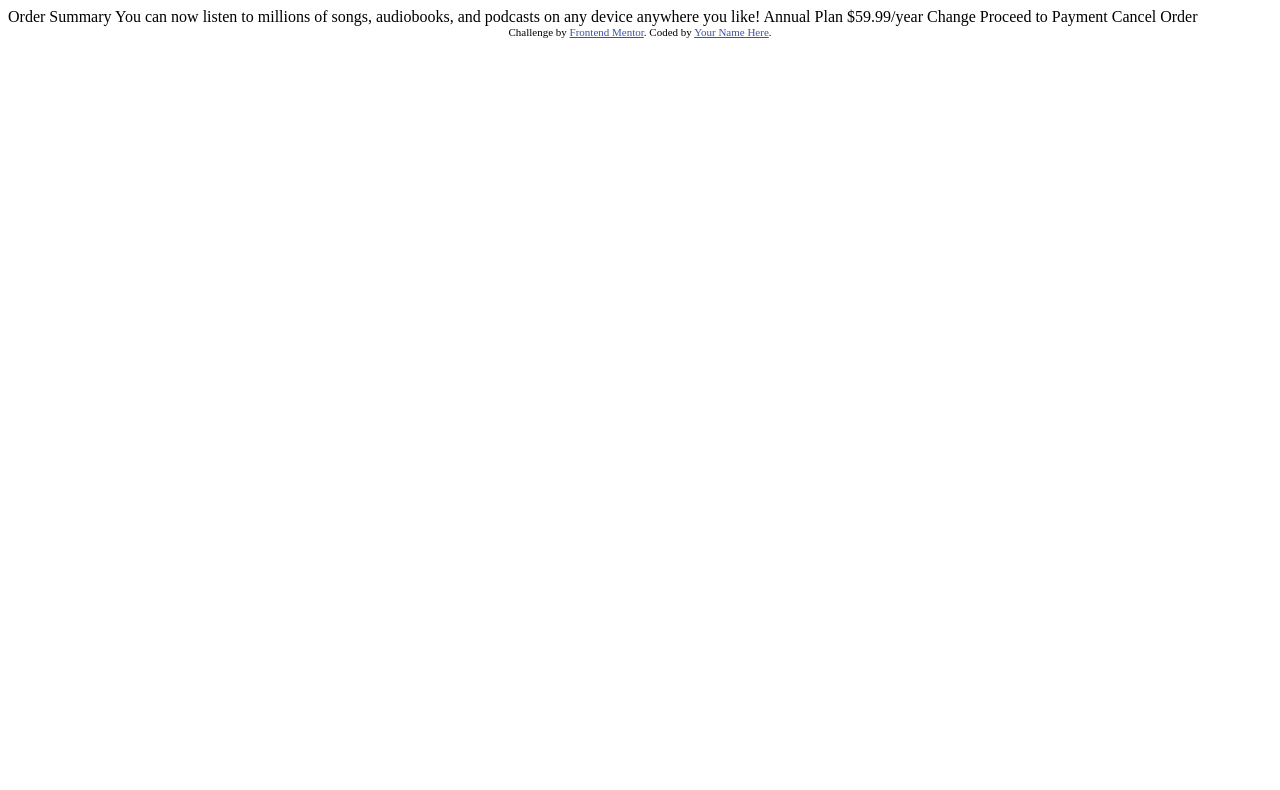
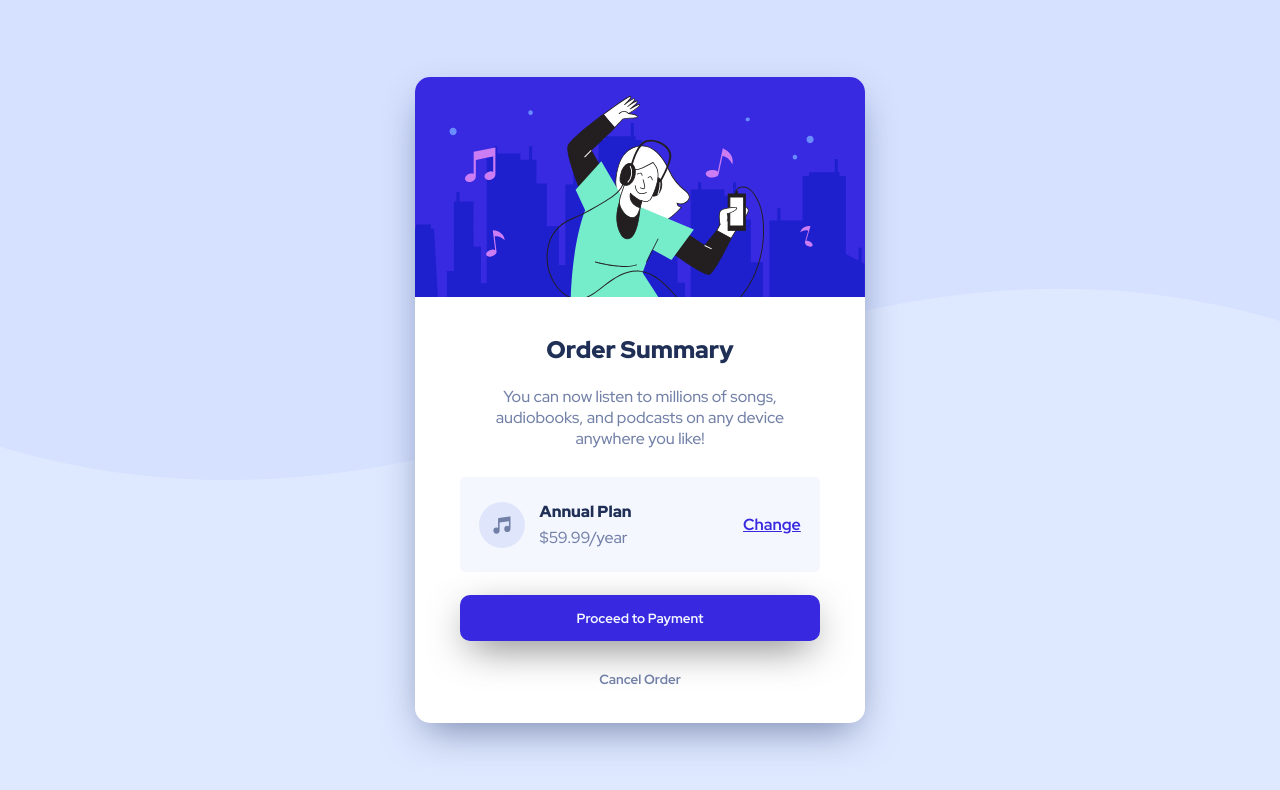
Before and after one commit to GereltuyaMz/order-card-component, a plain HTML site: page index.html in a window 1280 px wide. Drawn offline with Linux system fonts and the light colour scheme.

Commit message:
finish style on summary card

```diff
--- a/index.css
+++ b/index.css
@@ -0,0 +1,143 @@
+body {
+	background-color: #dee8ff;
+	font-family: "Red Hat Display", sans-serif;
+}
+
+*,
+*::before,
+*::after {
+	box-sizing: border-box;
+	margin: 0;
+	padding: 0;
+}
+
+h2 {
+	font-weight: 900;
+	color: hsl(223, 47%, 23%);
+}
+
+p {
+	margin: 0.8rem 0;
+	font-size: 1em;
+	color: hsl(224, 23%, 55%);
+}
+
+.background-image {
+	background-image: url("./images/pattern-background-desktop.svg");
+	background-position: center;
+	background-repeat: no-repeat;
+	background-size: cover;
+	height: 60vh;
+}
+
+.container {
+	display: flex;
+	justify-content: center;
+	align-items: center;
+	height: 100vh;
+}
+
+.order-card {
+	background-color: #fff;
+	width: 450px;
+	border-radius: 15px;
+	box-shadow: 0px 15px 40px -10px hsl(224, 23%, 55%);
+}
+
+.order-card > img {
+	border-radius: 15px 15px 0px 0px;
+}
+
+.order-summary {
+	display: flex;
+	flex-direction: column;
+	justify-content: center;
+	align-items: center;
+	margin-top: 2rem;
+}
+
+.content {
+	text-align: center;
+	width: 300px;
+	margin: 1.3rem 0;
+}
+
+.annual-plan {
+	display: flex;
+	justify-content: space-between;
+	align-items: center;
+	width: 80%;
+	margin: 0.5rem 0;
+	padding: 1.2rem;
+	border: none;
+	border-radius: 5px;
+	background-color: hsl(225, 100%, 98%);
+}
+
+.annual-content {
+	display: flex;
+	justify-content: center;
+	align-items: center;
+}
+
+.music-icon {
+	height: 46px;
+}
+
+.change-link {
+	font-weight: 700;
+	color: hsl(245, 75%, 52%);
+}
+
+.text-container > p {
+	margin: 0.3rem 0.9rem;
+}
+
+.text-header {
+	font-weight: 900;
+	color: hsl(223, 47%, 23%);
+}
+
+.payment-btn {
+	width: 80%;
+	padding: 0.9rem 0;
+	margin: 0.9rem 0;
+	border-radius: 10px;
+	background-color: hsl(245, 75%, 52%);
+	color: hsl(225, 100%, 98%);
+	border: none;
+	font-family: "Red Hat Display", sans-serif;
+	font-weight: 700;
+	box-shadow: 0px 12px 40px -10px rgba(0, 0, 0, 0.67);
+	cursor: pointer;
+}
+
+.cancel-btn {
+	padding: 0.4rem 0.3rem;
+	background-color: transparent;
+	border: none;
+	margin-bottom: 1.8rem;
+	margin-top: 0.5rem;
+	font-family: "Red Hat Display", sans-serif;
+	font-weight: 700;
+	color: hsl(224, 23%, 55%);
+	cursor: pointer;
+}
+
+@media only screen and (max-width: 375px) {
+	.hero-img {
+		width: 330px;
+	}
+	.order-card {
+		width: 330px;
+	}
+	p {
+		font-size: 14px;
+	}
+	.change-link {
+		font-size: 14px;
+	}
+	.content {
+		padding: 0 2rem;
+	}
+}
--- a/index.html
+++ b/index.html
@@ -3,9 +3,11 @@
 <head>
   <meta charset="UTF-8">
   <meta name="viewport" content="width=device-width, initial-scale=1.0"> <!-- displays site properly based on user's device -->
-
+  <link rel="stylesheet" href="index.css">
   <link rel="icon" type="image/png" sizes="32x32" href="./images/favicon-32x32.png">
-
+  <link rel="preconnect" href="https://fonts.googleapis.com">
+  <link rel="preconnect" href="https://fonts.gstatic.com" crossorigin>
+  <link href="https://fonts.googleapis.com/css2?family=Red+Hat+Display:wght@500;700;900&display=swap" rel="stylesheet">
   <title>Frontend Mentor | Order summary card</title>
 
   <!-- Feel free to remove these styles or customise in your own stylesheet 👍 -->
@@ -15,23 +17,30 @@
   </style>
 </head>
 <body>
-
-  Order Summary
-
-  You can now listen to millions of songs, audiobooks, and podcasts on any
-  device anywhere you like!
-
-  Annual Plan
-  $59.99/year
-
-  Change
-
-  Proceed to Payment
-  Cancel Order
-
-  <div class="attribution">
-    Challenge by <a href="https://www.frontendmentor.io?ref=challenge" target="_blank">Frontend Mentor</a>.
-    Coded by <a href="#">Your Name Here</a>.
-  </div>
+  <main class="background-image">
+    <div class="container">
+      <article class="order-card">
+        <img src="./images/illustration-hero.svg" alt="illustration-hero" class="hero-img">
+        <div class="order-summary">
+          <h2>Order Summary</h2>
+          <p class="content">You can now listen to millions of songs, audiobooks, and podcasts on any device anywhere you like!</p>
+          <div class="annual-plan">
+            <div class="annual-content">
+              <img src="./images/icon-music.svg" class="music-icon" alt="icon-music">
+              <div class="text-container">
+                <p class="text-header">Annual Plan</p>
+                <p>$59.99/year</p>
+              </div>
+            </div>
+            <a href="#" class="change-link">Change</a>
+          </div>
+          <button type="button" class="payment-btn">
+            Proceed to Payment
+          </button>
+          <button type="button" class="cancel-btn">Cancel Order</button>
+        </div>
+      </article>
+    </div>
+  </main>
 </body>
 </html>
```
